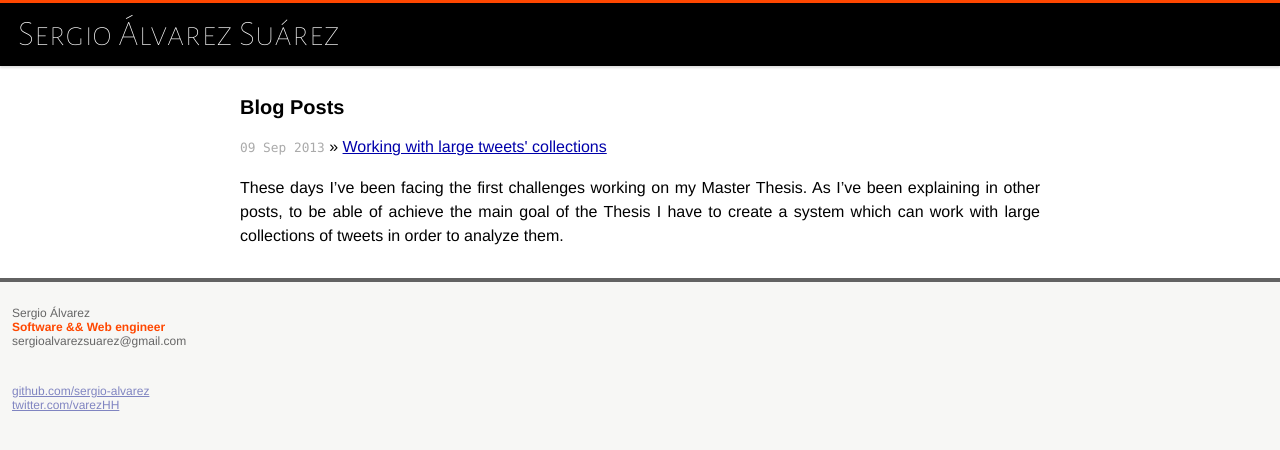
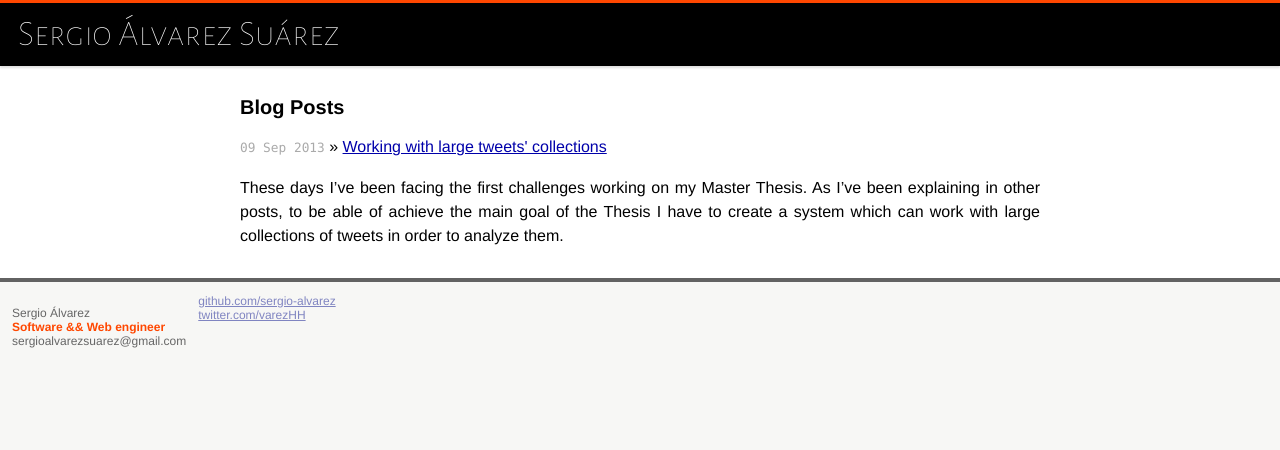
Before and after one commit to sergioalvz/sergioalvz.github.io, a Jekyll site: the page built from index.html, in a window 1280 px wide. Shown: the top 450 px of the page. Built offline with Jekyll 4.4.1, drawn with Linux system fonts in a browser that asks for light colours; Markdown is read by kramdown in place of the engine named in the settings.

Commit message:
Updating styles

```diff
--- a/css/main.css
+++ b/css/main.css
@@ -114,6 +114,8 @@ footer {
 footer > div {
   padding: 1em 0;
   margin-left: 1em;
+
+  float: left;
 }
 
 footer > div:last-child {
@@ -122,6 +124,15 @@ footer > div:last-child {
 
 footer .contact a {
   color: #8085C1;
+}
+
+/* CLEAR BOTH */
+footer:after{
+  content: ".";
+  visibility: hidden;
+  display: block;
+  height: 0;
+  clear: left;
 }
 
 /*****************************************************************************/
```
